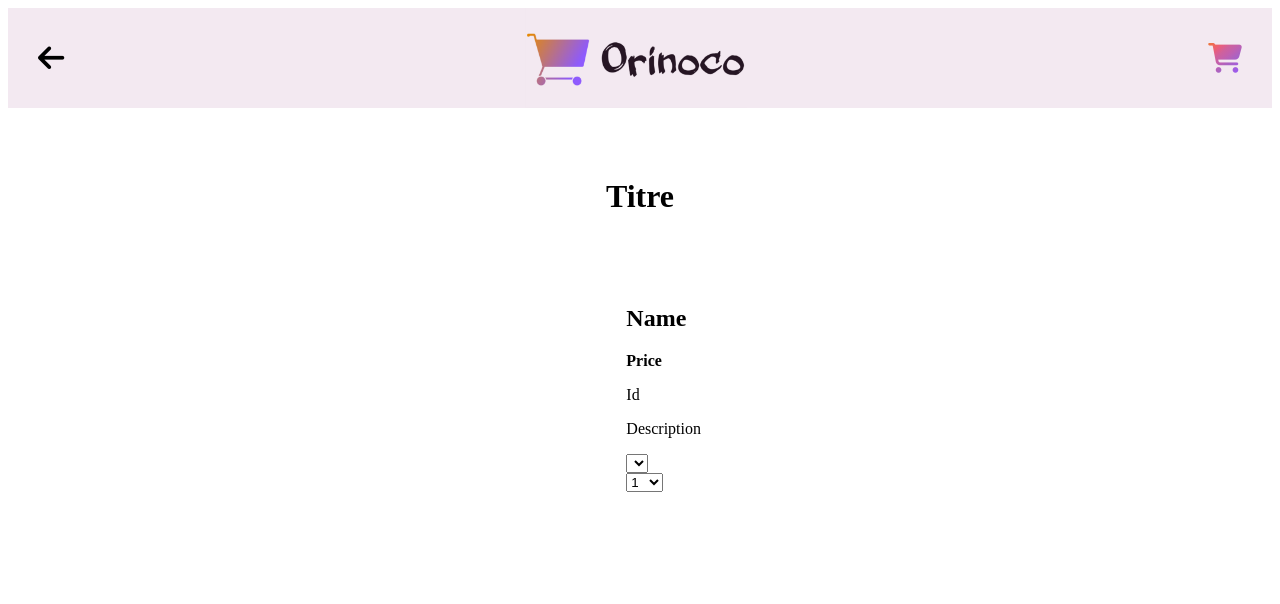
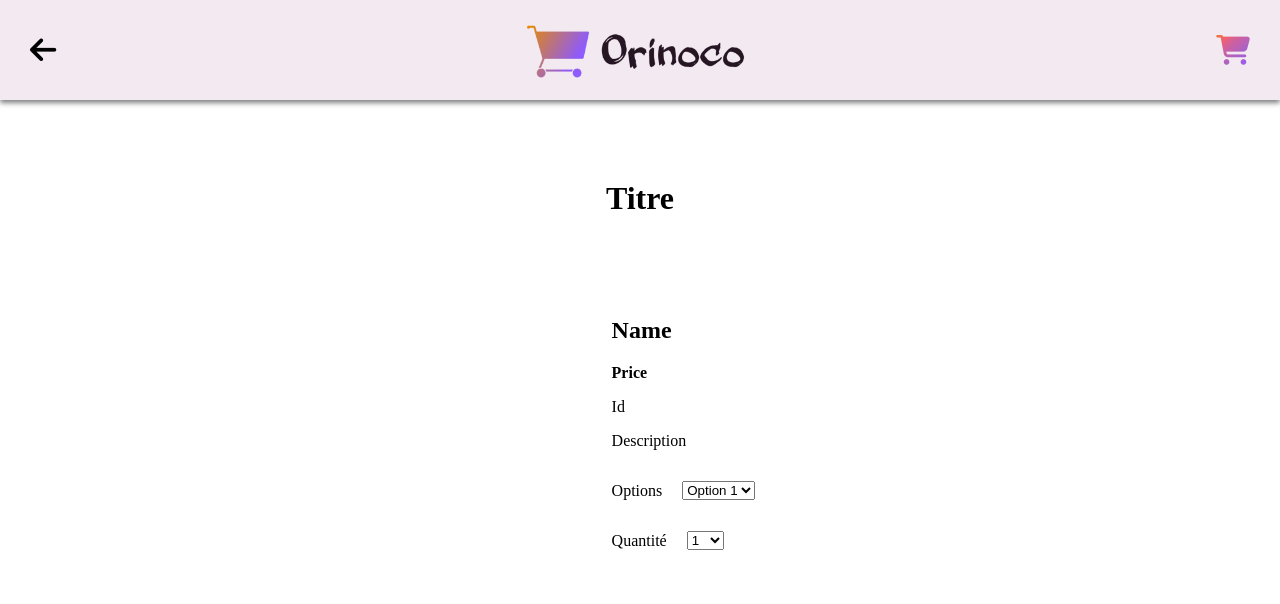
Before and after one commit to Laeti-LA/LaetitiaAillaud_5_23022021, a website: page pages/products.html in a window 1280 px wide. Drawn offline with Linux system fonts and the light colour scheme; no server answers.

Commit message:
Page produit : ajout options de personnalisation

```diff
--- a/css/style.css
+++ b/css/style.css
@@ -1,3 +1,9 @@
+body{
+    margin-left: 0;
+    margin-right: 0;
+    margin-top: 0;
+}
+
 /* Header */
 .header{
     background-color: #F3E9F1;
@@ -7,6 +13,7 @@
     flex-direction: row;
     justify-content: space-between;
     align-items: center;
+    box-shadow: 0 3px 5px grey;
 }
 
 .logo{
@@ -23,7 +30,6 @@
 .display-none{
     display: none;
 }
-
 
 .cart-icon{
     margin-right: 30px;
@@ -52,6 +58,11 @@
     }
 }
 
+h1{
+    margin-top: 80px;
+    margin-bottom: 80px;
+}
+
 .products{
     display: flex;
     flex-direction: column;
@@ -62,6 +73,7 @@
 .products-list{
     display: grid;
     grid-template-columns: 1fr;
+    margin-top: 20px;
 }
 
 /* Affichage vues produits Tablette et Desktop */
@@ -131,11 +143,6 @@ a{
     font-weight: bold;
 }
 
-.product__title{
-    margin-top: 70px;
-    margin-bottom: 70px;
-}
-
 /* Disposition image et description */
 .product-section{
     display: flex;
@@ -150,7 +157,7 @@ a{
         flex-direction: row;
         justify-content: center;
         align-items: flex-start;
-        column-gap: 20px;
+        column-gap: 30px;
     }
 }
 
@@ -159,5 +166,27 @@ a{
 }
 
 .product__container{
-    width: 50%;
+    width: 75%;
 }
+
+@media screen and (min-width: 992px){
+    .product__container{
+        width: 50%;
+    }
+}
+
+/* Personnalisation : options et quantité */
+.purchase__product--options{
+    display: flex;
+    flex-direction: column;
+    justify-content: flex-start;
+    align-items: flex-start;
+}
+
+.purchase__options{
+    display: flex;
+    flex-direction: row;
+    justify-content: flex-start;
+    align-items: center;
+    column-gap: 20px;
+}
--- a/js/product.js
+++ b/js/product.js
@@ -37,4 +37,9 @@ function displayProductInfo(productData) {
     document.getElementById("product__price").textContent = productData.price/100 + ".00€"
     //Description du produit
     document.getElementById("product__description").textContent = productData.description
+    //Options de personnalisation
+    document.getElementById("product__option--one").textContent = productData.lenses[0]
+    document.getElementById("product__option--two").textContent = productData.lenses[1]
+    document.getElementById("product__option--three").textContent = productData.lenses[2]
+
 }
--- a/pages/products.html
+++ b/pages/products.html
@@ -41,13 +41,19 @@
                         <p id="product__id">Id</p>
                         <p id="product__description" class="product__description">Description</p>
                     </div>
+                    <div class="purchase__product--options">
                         <div class="purchase__options">
+                            <p>Options</p>
                             <label id="product__option">
                                 <select id="product__option--selector">
-                                <option></option>
-                                <option></option>
+                                    <option id="product__option--one">Option 1</option>
+                                    <option id="product__option--two">Option 2</option>
+                                    <option id="product__option--three">Option 3</option>
                                 </select>
                             </label>
+                        </div>
+                        <div class="purchase__options">
+                            <p>Quantité</p>
                             <label id="product__quantity">
                                 <select id="product__quantity--selector">
                                     <option value="1">1</option>
@@ -64,6 +70,7 @@
                             </label>
                         </div>
                     </div>
+                </div>
             </section>
         </main>
         <footer>
```
Also changed, not shown: index.html (+1 -1 lines). Lines whose indentation alone changed are shown as unchanged.
